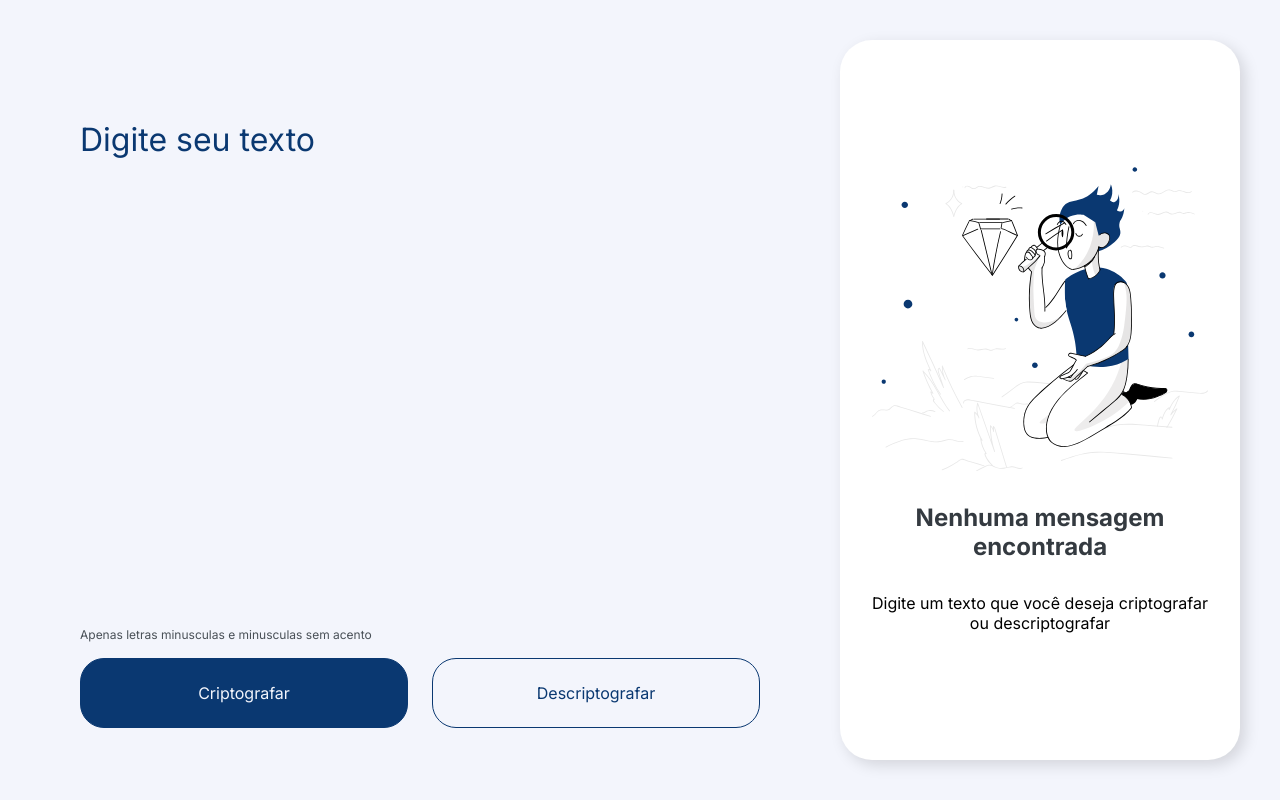
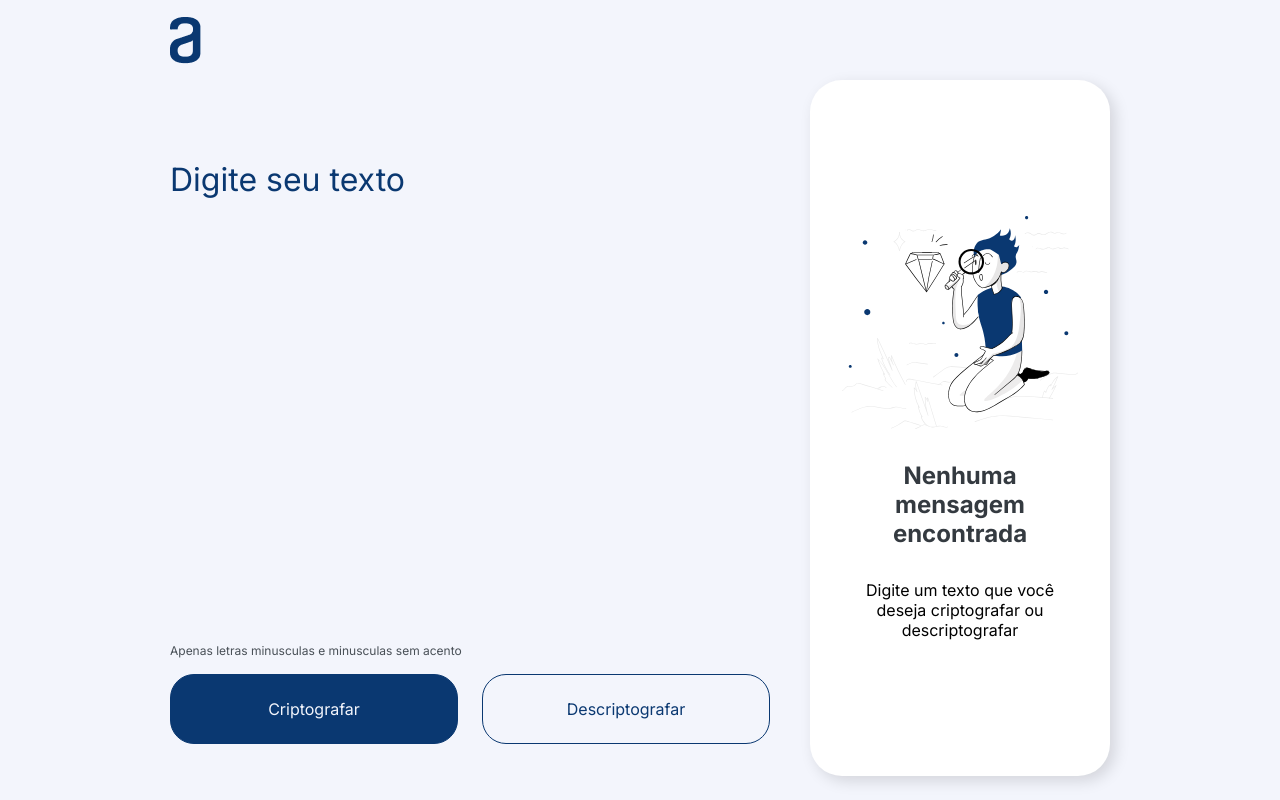
Before and after one commit to danilo-bezerra/alura-challenge-decodificador-de-texto, a plain HTML site: page index.html in a window 1280 px wide. Drawn offline with Linux system fonts and the light colour scheme.

Commit message:
add header with logo

```diff
--- a/index.html
+++ b/index.html
@@ -8,6 +8,9 @@
     <link rel="stylesheet" href="styles/main.css">
 </head>
 <body>
+    <header class="header">
+        <img class="logo" src="assets/images/logo-alura.png">
+    </header>
     <section class="container">
         <form class="form">
             <textarea class="textarea" placeholder="Digite seu texto"></textarea>
--- a/styles/main.css
+++ b/styles/main.css
@@ -34,17 +34,26 @@ body {
     height: 100vh;
     min-height: 100vh;
     background-color: var(--light-blue-100);
-    padding: 2.5rem;
+    padding: 0 2.5rem;
+    padding-top: 0;
+}
+
+.header {
+    height: 5rem;
+    display: flex;
+    align-items: center;
+    max-width: 940px;
+    margin: 0 auto;
 }
 
 .container {
-    display: flex;
-    justify-content: flex-end;
-    gap: 80px;
-    height: 100%;
+    display: grid;
+    grid-template-columns: 2fr 1fr;
+    gap: 2.5rem;    height: calc(100% - 5rem);
     width: 100%;
-    max-width: 1440px;
+    max-width: 940px;
     margin: 0 auto;
+    padding-bottom: 1.5rem;
 }
 
 .btn {
@@ -190,6 +199,7 @@ body {
         justify-content: stretch;
         min-height: 100vh;
         gap: 1rem;
+        margin-top: 1.5rem;
 
     }
 
```
Also changed, not shown: assets/images/logo-alura.png (added).
